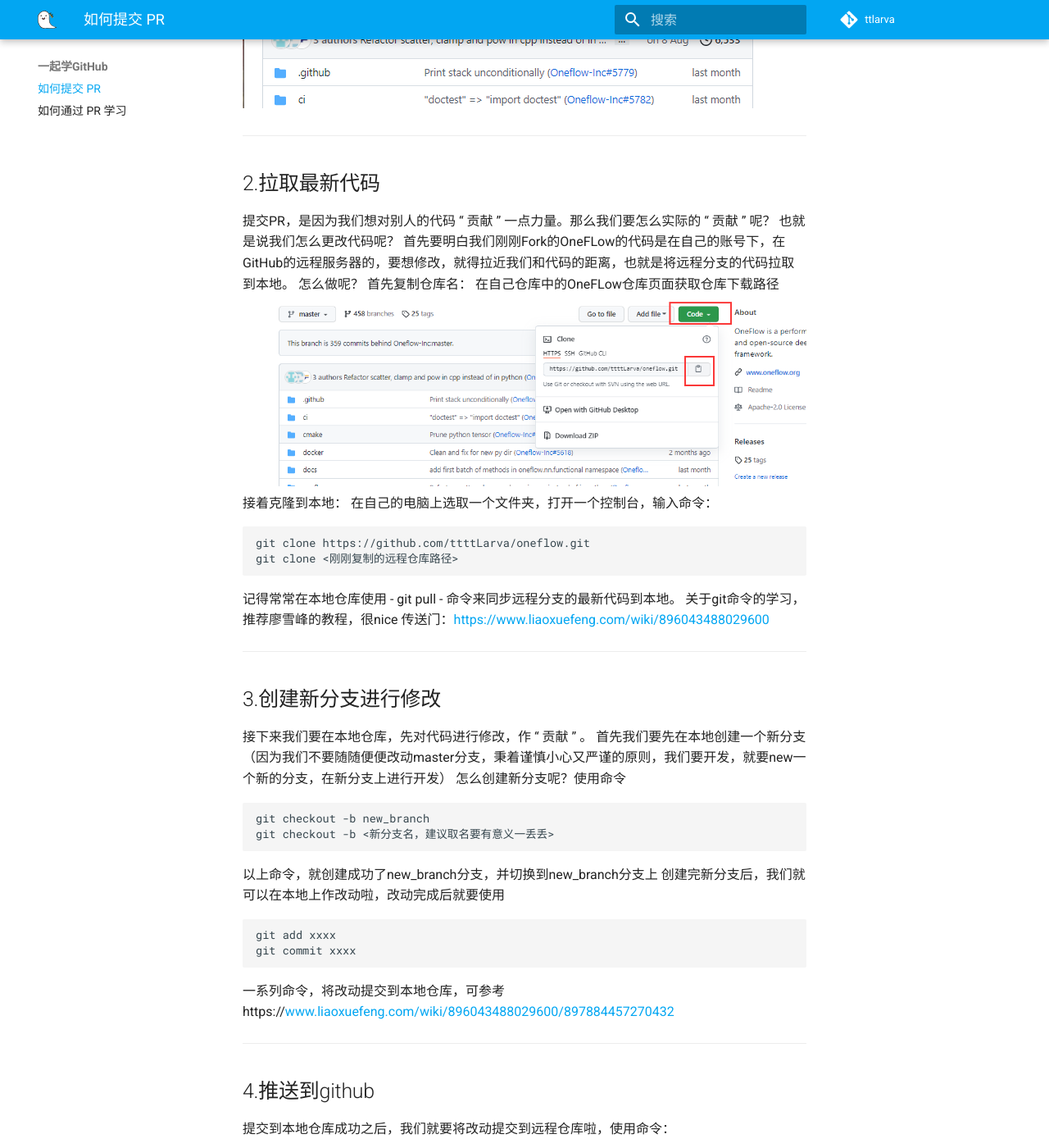
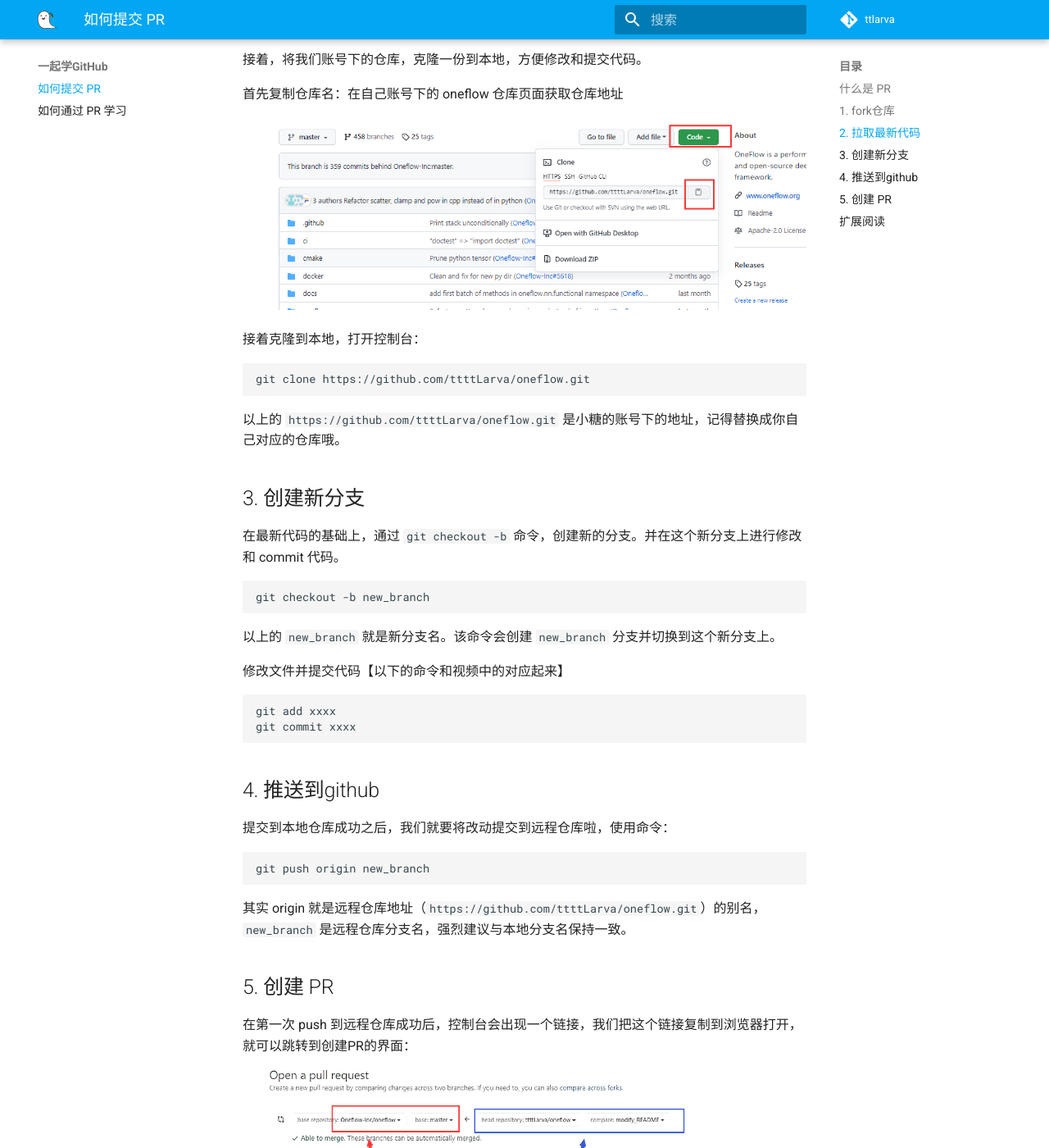
Before and after one commit to ttttLarva/Larva, an MkDocs documentation site: the page built from docs/github/01_how_to_pr.md, in a window 1280 px wide and 1400 px high, scrolled down 1524 px. Shown: the whole window at 82% size. Built offline with MkDocs 1.6.1 and Material for MkDocs 9.7.7, drawn with Linux system fonts in a browser that asks for light colours; comment, search, counter and statistics services are not loaded; the version menu is left out; some of the changed text lies outside the part shown.

Commit message:
[0925] 修改如何提交PR文档

````diff
--- a/docs/github/01_how_to_pr.md
+++ b/docs/github/01_how_to_pr.md
@@ -1,84 +1,82 @@
---------
+# 如何提交 PR
+
+本文档对应视频：[如何提交 PR](https://bilibili.com/tttlarval/xxxx)
+
+## 什么是 PR
+GitHub 上一般通过提交 PR（Pull Request）的方式，像开源项目合并代码。
+如何还没有参与过开源项目提交过 PR，可以看看本文小糖以 OneFlow（大佬） 为例，如何提交 PR。
+一共有一下几个步骤：
+
+1. fork 仓库
+2. 拉取最新代码
+3. 创建新分支并在新分支上修改、commit
+4. 将分支推送到 GitHub
+5. 提交 PR
 
 
-[TOC]
+## 1. fork仓库
+参与开源项目的第一步通常是 fork 仓库，它的意义简单而言就是复制一份代码到自己的账号下。
+
+以 [OneFlow-Inc/oneflow](https://github.com/Oneflow-Inc/oneflow/) 为例，点击右上角的 fork 按钮。
+
+![2e1d1ed2-9cfa-410a-92ef-5e076b4789d4.png](01_how_to_pr1_files/2e1d1ed2-9cfa-410a-92ef-5e076b4789d4.png)
+
+之后，就可以看到在自己的账号下，有 oneflow 仓库啦。
+
+![caefad21-970c-4f5a-b8f8-22c566c8d8ba.png](01_how_to_pr1_files/caefad21-970c-4f5a-b8f8-22c566c8d8ba.png)
+
+## 2. 拉取最新代码
+接着，将我们账号下的仓库，克隆一份到本地，方便修改和提交代码。
+
+首先复制仓库名：在自己账号下的 oneflow 仓库页面获取仓库地址
+
+![a7021068-64c4-423f-80f0-675c25535a78.png](01_how_to_pr1_files/a7021068-64c4-423f-80f0-675c25535a78.png)
+
+接着克隆到本地，打开控制台：
+```
+git clone https://github.com/ttttLarva/oneflow.git
+```
+
+以上的 `https://github.com/ttttLarva/oneflow.git` 是小糖的账号下的地址，记得替换成你自己对应的仓库哦。
 
 
----------
-#什么是PR
-什么是PR
-PR：pull request拉取请求
-PR可以让我们在GitHub上，告知其他人，我们已经推送到仓库某个分支中的更改。
-#怎么提交PR
-如果我们想要对别人的仓库（不是自己的！），贡献代码
-也就是说如果我向给别人的代码加点料，那我就要提交PR啦~。![%E5%A4%A7%E6%9D%BE%E6%A0%91.png](file:///C:/Users/ASUS/Documents/My%20Knowledge/temp/84f16a65-1d3a-48a7-8d79-6c08e53abd96/128/index_files/%E5%A4%A7%E6%9D%BE%E6%A0%91.png)
-接下来以我（小糖）向OneFlow（大佬）仓库提交PR为例，来给大家瞅瞅怎么提交PR
-主要有以下步骤：
-*****************************************
-##1.fork仓库
-为啥要fork仓库？
-因为我们对别人的仓库的权限是阅读权限，但是要创建分支的话，就必须对这个仓库有写入权限。
-如果要为PR的提交创建新分支，又没有仓库的写入权限（雪上加霜），那还怎么提交PR呢？
-解决办法：先复刻别人的仓库，也就是说将别人的仓库copy到我们自己名下~hhhh
-![2e1d1ed2-9cfa-410a-92ef-5e076b4789d4.png](01_how_to_pr1_files/2e1d1ed2-9cfa-410a-92ef-5e076b4789d4.png)
-具体操作：点开OneFLow的仓库，点击右上jio的Fork按钮，接着就可以在自己的账号下，看到OneFlow的仓库啦~
-![caefad21-970c-4f5a-b8f8-22c566c8d8ba.png](01_how_to_pr1_files/caefad21-970c-4f5a-b8f8-22c566c8d8ba.png)
-*****************************************
-
-##2.拉取最新代码
-提交PR，是因为我们想对别人的代码 “ 贡献  ” 一点力量。那么我们要怎么实际的 “ 贡献  ” 呢？
-也就是说我们怎么更改代码呢？
-首先要明白我们刚刚Fork的OneFLow的代码是在自己的账号下，在GitHub的远程服务器的，要想修改，就得拉近我们和代码的距离，也就是将远程分支的代码拉取到本地。
-怎么做呢？
-首先复制仓库名：
-在自己仓库中的OneFLow仓库页面获取仓库下载路径![a7021068-64c4-423f-80f0-675c25535a78.png](01_how_to_pr1_files/a7021068-64c4-423f-80f0-675c25535a78.png)
-接着克隆到本地：
-在自己的电脑上选取一个文件夹，打开一个控制台，输入命令：
-```
-git clone https://github.com/ttttLarva/oneflow.git
-git clone <刚刚复制的远程仓库路径>
+## 3. 创建新分支
+在最新代码的基础上，通过 `git checkout -b` 命令，创建新的分支。并在这个新分支上进行修改和 commit 代码。
 
 ```
-记得常常在本地仓库使用 - git pull - 命令来同步远程分支的最新代码到本地。
-关于git命令的学习，推荐廖雪峰的教程，很nice
-传送门：https://www.liaoxuefeng.com/wiki/896043488029600
-*****************************************
+git checkout -b new_branch
+```
+以上的 `new_branch` 就是新分支名。该命令会创建 `new_branch` 分支并切换到这个新分支上。
 
-##3.创建新分支进行修改
-接下来我们要在本地仓库，先对代码进行修改，作 “ 贡献  ” 。
-首先我们要先在本地创建一个新分支（因为我们不要随随便便改动master分支，秉着谨慎小心又严谨的原则，我们要开发，就要new一个新的分支，在新分支上进行开发）
-怎么创建新分支呢？使用命令
-```
-git checkout -b new_branch
-git checkout -b <新分支名，建议取名要有意义一丢丢>
-```
-以上命令，就创建成功了new_branch分支，并切换到new_branch分支上
-创建完新分支后，我们就可以在本地上作改动啦，改动完成后就要使用
+修改文件并提交代码【以下的命令和视频中的对应起来】
+
 ```
 git add xxxx
 git commit xxxx
 ```
-一系列命令，将改动提交到本地仓库，可参考https://www.liaoxuefeng.com/wiki/896043488029600/897884457270432
-*****************************************
 
-##4.推送到github
+## 4. 推送到github
 提交到本地仓库成功之后，我们就要将改动提交到远程仓库啦，使用命令：
+
 ```
 git push origin new_branch
-git push origin <远程仓库的分支名>
+```
 
-```
-我们要推送到github的远程仓库，其中origin指的是远程仓库-OneFLow的原生仓库
-后接的远程仓库分支名，强烈建议和本地分支保持一致。
-*****************************************
+其实 origin 就是远程仓库地址（`https://github.com/ttttLarva/oneflow.git`）的别名，`new_branch` 是远程仓库分支名，强烈建议与本地分支名保持一致。
 
-##5.创建PR
-在push到远程仓库成功后，控制台会出现一个链接，我们把这个链接复制到浏览器打开，就可以跳转到创建PR的界面：
+## 5. 创建 PR
+在第一次 push 到远程仓库成功后，控制台会出现一个链接，我们把这个链接复制到浏览器打开，就可以跳转到创建PR的界面：
 ![e5522f69-9479-4232-a4dc-e48019e31cb7.png](01_how_to_pr1_files/e5522f69-9479-4232-a4dc-e48019e31cb7.png)
-以上左边红色：代表我们要想要把这个改动合并到OneFlow的哪一个分支
+
+以上左边红色：代表我们要想要把这个改动合并到 OneFlow 的哪一个分支
 以上右边蓝色：代表我们前面改动的分支
-接着就是一些信息填写啦，写好标题和对这笔改动的描述，点击Create按钮，PR就创建成功了。
+接着就是一些信息填写啦，写好标题和对这笔改动的描述，点击 Create 按钮，PR 就创建成功了。
+
+最后我们就可以在 OneFlow 的仓库下看到我们提交的PR啦
+![ab244d12-c17e-458b-bd64-b08be250fd9b.png](01_how_to_pr1_files/ab244d12-c17e-458b-bd64-b08be250fd9b.png)
 
 
-最后我们就可以在OneFLow的仓库下看到我们提交的PR啦
-![ab244d12-c17e-458b-bd64-b08be250fd9b.png](01_how_to_pr1_files/ab244d12-c17e-458b-bd64-b08be250fd9b.png)
+## 扩展阅读
+
+- [GitHub 官网：Collaborate with pull requests](https://docs.github.com/en/github/collaborating-with-pull-requests)
+- [Git 基本操作官方文档](https://git-scm.com/doc)
````
